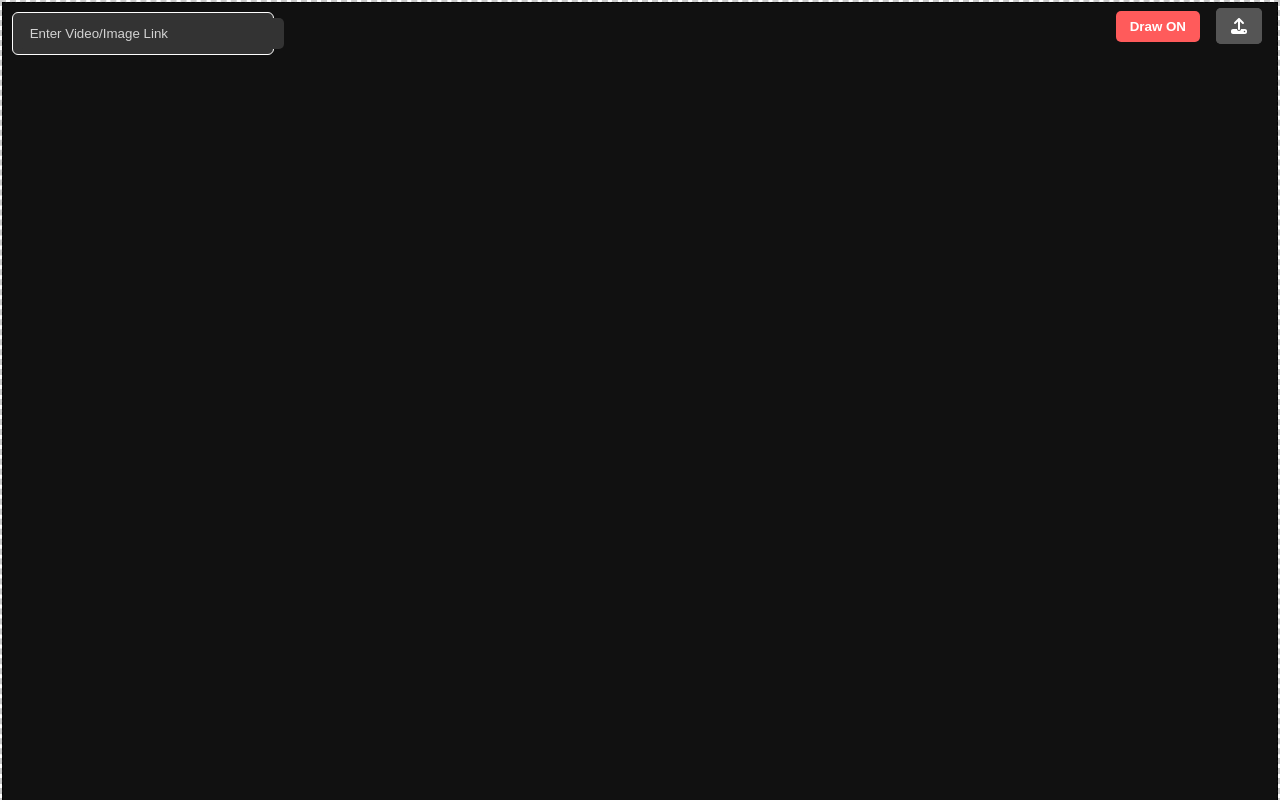
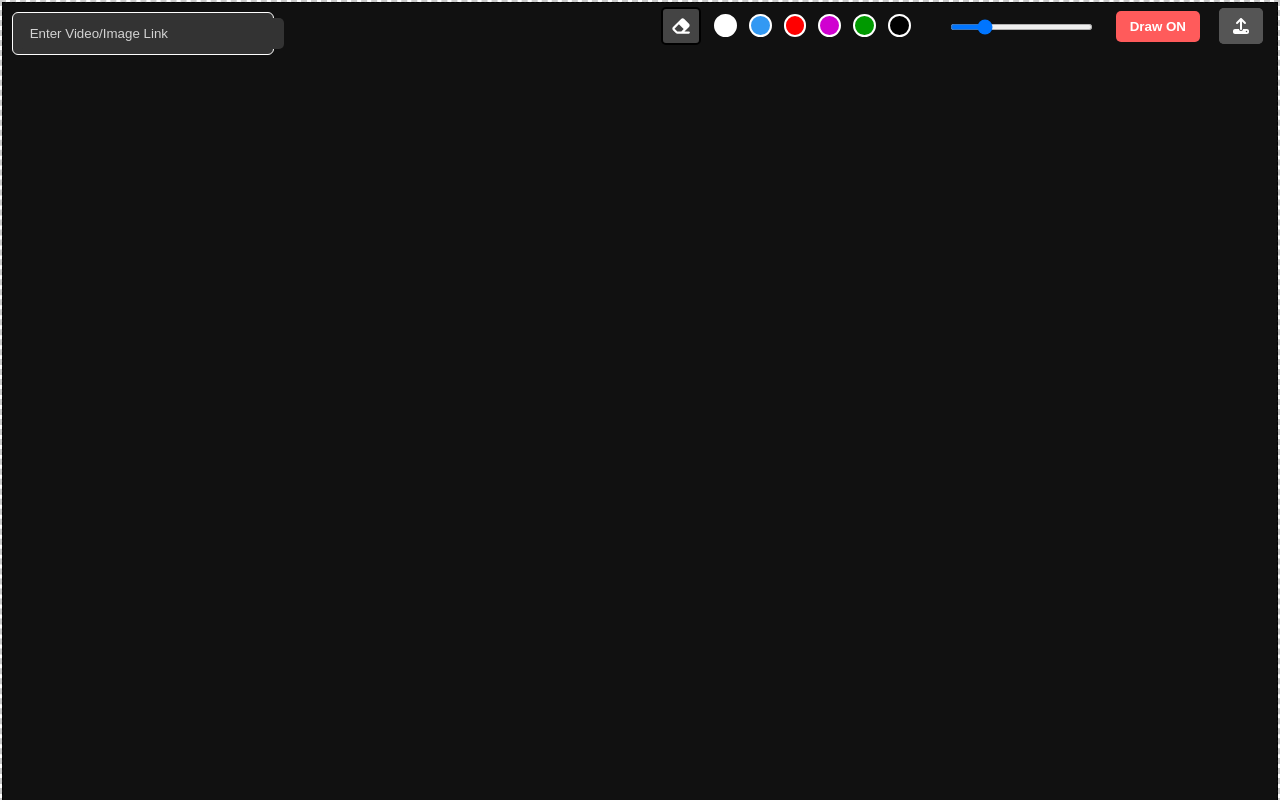
Before and after one commit to MatthewLacerda2/DontBoard, a React (Create React App) app in the folder front-end/: page / in a window 1280 px wide. Both pictures are taken after a click on the button "Draw OFF". Shown: the top 800 px of the page. Built offline with nearby package versions, Linux system fonts and the light colour scheme.

Commit message:
Drawing tools (#17)
* Eraser and Thickness slider

* working color pickers

* styles done

* clean drawings functionality

```diff
--- a/front-end/src/components/ButtonDraw.tsx
+++ b/front-end/src/components/ButtonDraw.tsx
@@ -1,5 +1,5 @@
 import React, { useState } from 'react';
-import DrawingBoard from './DrawingBoard';
+import DrawingBoard from './Drawer/DrawingBoard';
 
 const ButtonDraw: React.FC<{ dimensions: { width: number; height: number } }> = ({ dimensions }) => {
   const [drawingMode, setDrawingMode] = useState(false);
--- a/front-end/src/components/ButtonUpload.tsx
+++ b/front-end/src/components/ButtonUpload.tsx
@@ -20,14 +20,14 @@ const ButtonUpload: React.FC<ButtonUploadProps> = ({ onUpload }) => {
         position: 'absolute',
         zIndex: 999,
         top: '8px',
-        right: '18px'
+        right: '17px'
       }}
     >
       <label
         style={{
           backgroundColor: '#555555',
           color: '#ffffff',
-          padding: '10px 15px',
+          padding: '10px 14px',
           cursor: 'pointer',
           borderRadius: '5px',
           display: 'inline-flex',
--- a/front-end/src/components/DndBoard.tsx
+++ b/front-end/src/components/DndBoard.tsx
@@ -4,7 +4,7 @@ import DndVideo from './DndVideo';
 import DndAudio from './DndAudio';
 import DndText from './DndText';
 import { isValidYoutubeLink, isValidImageUrl } from './urlValidator.tsx';
-import DrawingBoard from './DrawingBoard';
+import DrawingBoard from './Drawer/DrawingBoard.tsx';
 import InputLink from './InputLink.tsx';
 import DndYouTube from './DndYoutube.tsx';
 import '../App.css';
--- /dev/null
+++ b/front-end/src/components/Drawer/DrawTools.tsx
@@ -0,0 +1,96 @@
+import React, { useState } from 'react';
+import { FontAwesomeIcon } from '@fortawesome/react-fontawesome';
+import { faEraser } from '@fortawesome/free-solid-svg-icons';
+
+interface DrawToolsProps {
+  onThicknessChange: (thickness: number) => void;
+  onToggleEraser: () => void;
+  onColorChange: (color: string) => void;
+}
+
+const DrawTools: React.FC<DrawToolsProps> = ({ onThicknessChange, onToggleEraser, onColorChange }) => {
+  const [thickness, setThickness] = useState(5);
+
+  const handleThicknessChange = (event: React.ChangeEvent<HTMLInputElement>) => {
+    const newThickness = parseInt(event.target.value, 10);
+    setThickness(newThickness);
+    onThicknessChange(newThickness);
+  };
+
+  const handleColorChange = (color: string) => {
+    onColorChange(color);
+  };
+
+  const handleToggleEraser = () => {
+    onToggleEraser();
+  };
+
+  return (
+    <div
+      style={{
+        position: 'fixed',
+        top: '0px',
+        right: '185px',
+        zIndex: 999,
+        display: 'flex',
+        flexDirection: 'row',
+        alignItems: 'center',
+      }}
+    >
+      <button
+        onClick={handleToggleEraser}
+        style={{
+          margin:'7px',
+          marginBottom: '6px',
+          backgroundColor: '#444444',
+          color: '#ffffff',
+          padding: '8px',
+          cursor: 'pointer',
+          borderRadius: '5px',
+          border: '2px solid black',
+        }}
+      >
+        <FontAwesomeIcon icon={faEraser} style={{ width: '20px', height: 'auto', fontSize: '1.5em' }} />
+      </button>
+
+      <ColorButton color="#FFFFFF" onClick={() => handleColorChange('#FFFFFF')} />
+      <ColorButton color="#3399F3" onClick={() => handleColorChange('#3399F3')} />
+      <ColorButton color="#FF0000" onClick={() => handleColorChange('#FF0000')} />
+      <ColorButton color="#D000D0" onClick={() => handleColorChange('#D000D0')} />
+      <ColorButton color="#009900" onClick={() => handleColorChange('#009900')} />
+      <ColorButton color="#000000" onClick={() => handleColorChange('#000000')} />
+
+      <label htmlFor="thicknessSlider" style={{ width:'50%', margin:'-20px'}} />
+      <input
+        type="range"
+        id="thicknessSlider"
+        min={1}
+        max={20}
+        value={thickness}
+        onChange={handleThicknessChange}
+        style={{
+          width: '100%',
+          height: '6px',
+          marginTop: '4px',
+        }}
+      />
+    </div>
+  );
+};
+
+const ColorButton: React.FC<{ color: string; onClick: () => void }> = ({ color, onClick }) => (
+  <button
+    onClick={onClick}
+    style={{
+      width: '37px',
+      height: '23px',
+      borderRadius: '50%',
+      backgroundColor: color,
+      border: '2px solid white',
+      margin: '6px',
+      cursor: 'pointer',
+    }}
+  />
+);
+
+export default DrawTools;
--- a/front-end/src/components/DrawingBoard.tsx
+++ b/front-end/src/components/Drawer/DrawingBoard.tsx
@@ -1,4 +1,5 @@
 import React, { useState, useEffect, useRef } from 'react';
+import DrawTools from './DrawTools';
 
 interface DrawingBoardProps {
   dimensions: { width: number; height: number };
@@ -8,6 +9,8 @@ interface DrawingBoardProps {
 
 const DrawingBoard: React.FC<DrawingBoardProps> = ({ dimensions, style, drawingMode }) => {
   const [drawing, setDrawing] = useState(false);
+  const [thickness, setThickness] = useState(5);
+  const [currentColor, setCurrentColor] = useState('#000000');
   const canvasRef = useRef<HTMLCanvasElement | null>(null);
   const contextRef = useRef<CanvasRenderingContext2D | null>(null);
 
@@ -18,11 +21,11 @@ const DrawingBoard: React.FC<DrawingBoardProps> = ({ dimensions, style, drawingM
       if (context) {
         contextRef.current = context;
         context.lineCap = 'round';
-        context.lineWidth = 5;
-        context.strokeStyle = 'white';
+        context.lineWidth = thickness;
+        context.strokeStyle = currentColor;
       }
     }
-  }, []);
+  }, [thickness, currentColor]);
 
   const startDrawing = (event: React.MouseEvent<HTMLCanvasElement>) => {
     const context = contextRef.current;
@@ -47,7 +50,23 @@ const DrawingBoard: React.FC<DrawingBoardProps> = ({ dimensions, style, drawingM
     setDrawing(false);
   };
 
+  const handleThicknessChange = (newThickness: number) => {
+    setThickness(newThickness);
+  };
+
+  const handleToggleEraser = () => {
+    if (canvasRef.current && contextRef.current) {
+      const context = contextRef.current;
+      context.clearRect(0, 0, canvasRef.current.width, canvasRef.current.height);
+    }
+  };
+
+  const handleColorChange = (color: string) => {
+    setCurrentColor(color);
+  };
+
   return (
+    <div>
       <canvas
         ref={canvasRef}
         className="drawing-board"
@@ -62,6 +81,9 @@ const DrawingBoard: React.FC<DrawingBoardProps> = ({ dimensions, style, drawingM
           pointerEvents: drawingMode ? 'auto' : 'none',
         }}
       />
+
+      {drawingMode && <DrawTools onThicknessChange={handleThicknessChange} onToggleEraser={handleToggleEraser} onColorChange={handleColorChange} />}
+    </div>
   );
 };
 
```
Lines whose indentation alone changed are shown as unchanged.
